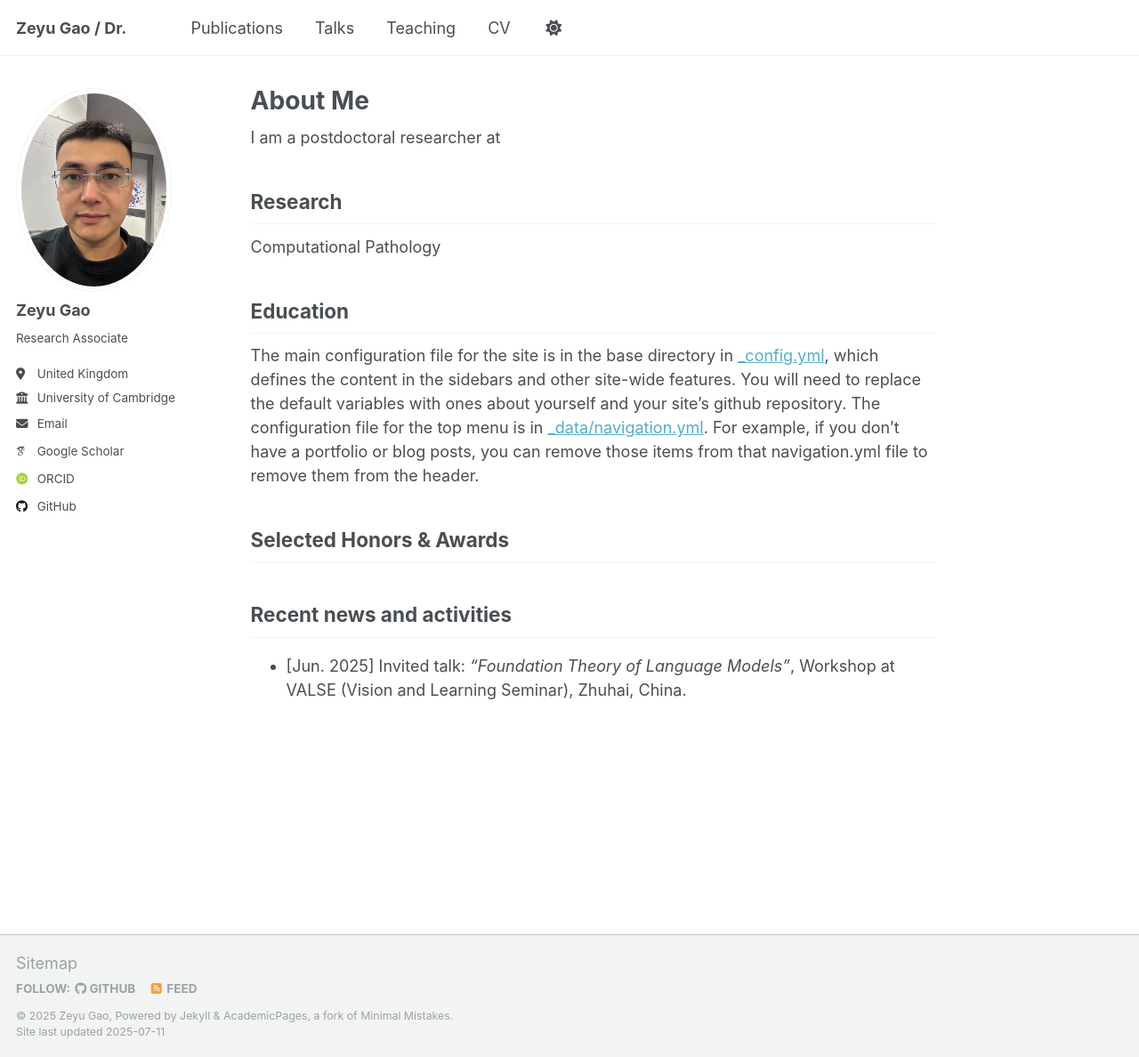
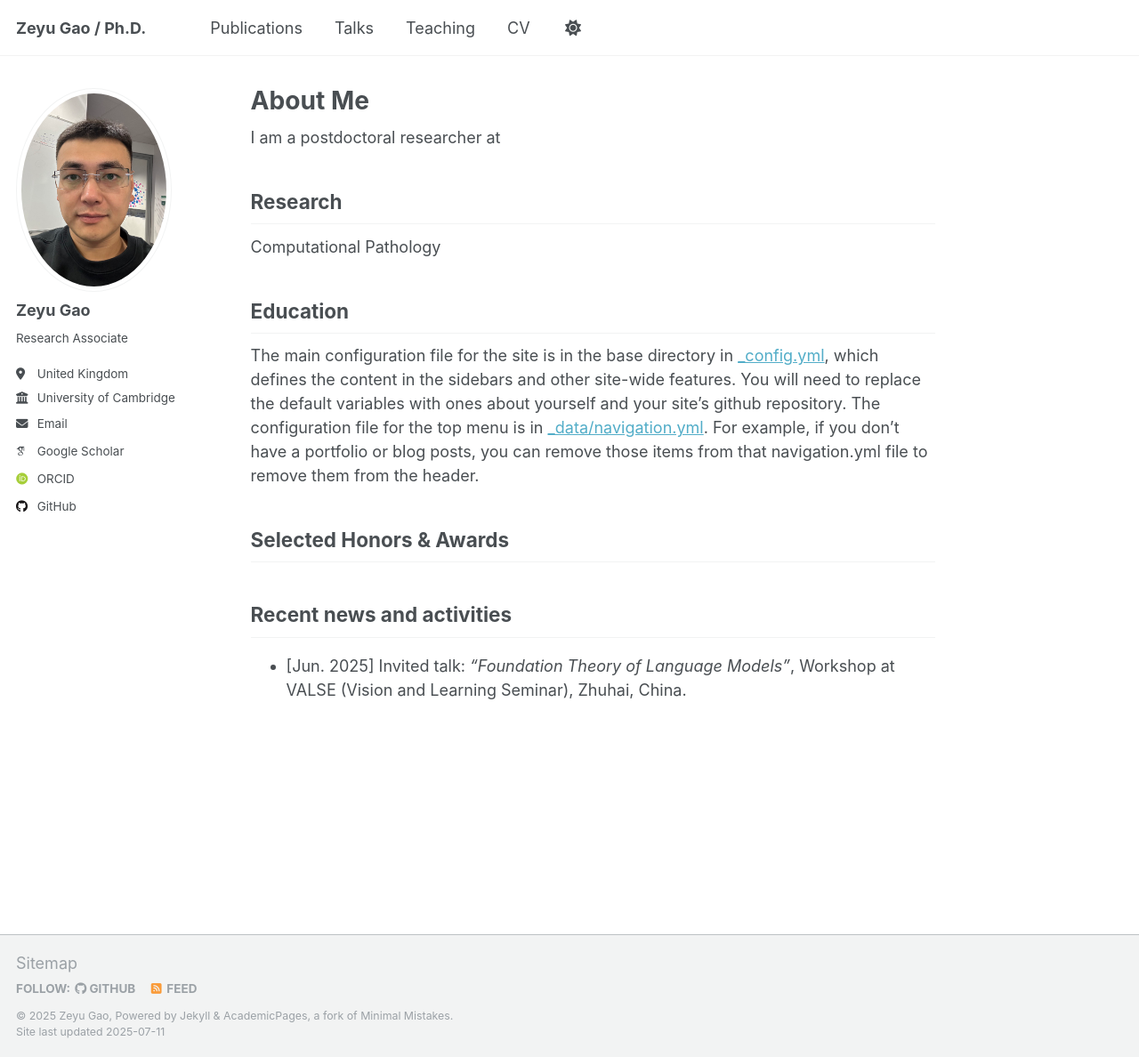
Before and after one commit to ZeyuGaoAi/ZeyuGaoAi.github.io, a Jekyll site: the page built from _pages/about.md, in a window 1280 px wide and 1188 px high. Shown: the whole window at 89% size. Built offline with Jekyll 4.4.1, drawn with Linux system fonts in a browser that asks for light colours; some web fonts are replaced; a script that is not in the unit is left out.

```diff
--- a/_config.yml
+++ b/_config.yml
@@ -9,7 +9,7 @@
 # Basic Site Settings
 locale                   : "en-US"
 site_theme               : "default"
-title                    : "Zeyu Gao / Dr."
+title                    : "Zeyu Gao / Ph.D."
 title_separator          : "-"
 name                     : &name "Zeyu Gao"
 description              : &description "Department of Oncology, University of Cambridge"
```
